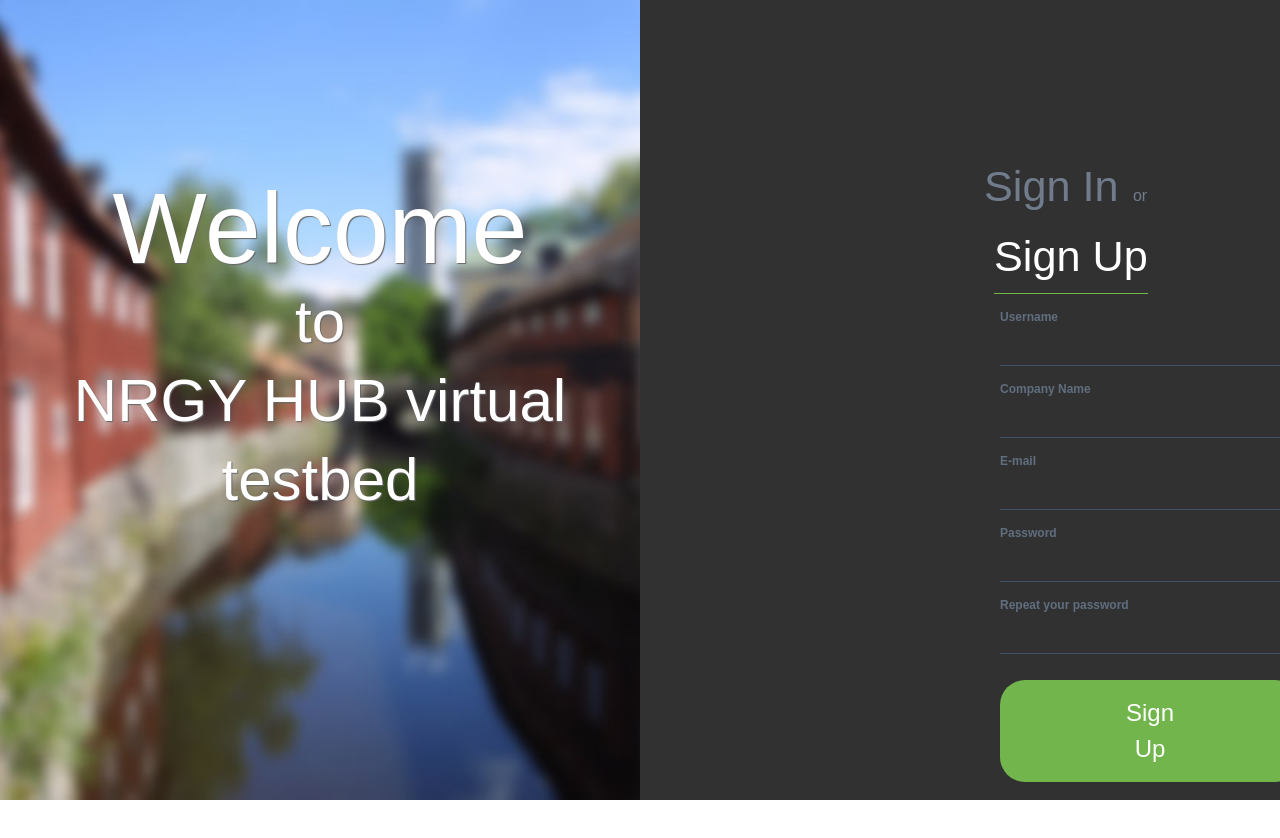
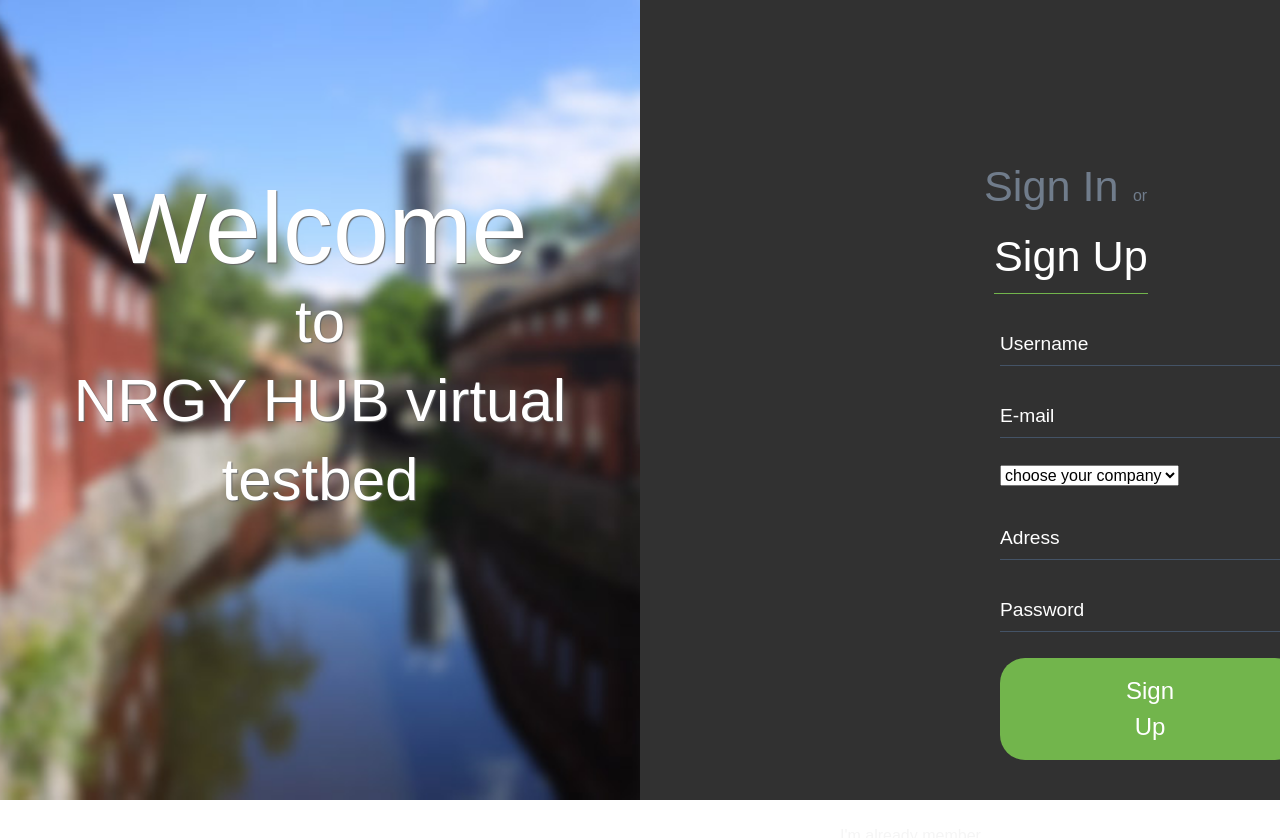
Before and after one commit to nejrabahtic/NRGY-HUB-Virtual-TestBed-FrontEnd, a React (Create React App) app: page /#/ in a window 1280 px wide. Shown: the top 838 px of the page. Built offline with nearby package versions, Linux system fonts and the light colour scheme.

Commit message:
change fields on signup and reg page

```diff
--- a/src/App.css
+++ b/src/App.css
@@ -125,13 +125,13 @@ filter:blur(0px);
   border-bottom: 1px solid rgb(114, 181, 76);
 }
 /*funkar inte- ska stanna uppe(valid som blir fel)*/
-.FormField__Input:valid ~ label{
+/*.FormField__Input:valid ~ label{
   top: -12px;
   left: 0;
   color: #616E7F;
   font-size: 12px;
   font-weight: bold;
-}
+}*/
 /*För att det ska bli grönt när man skrivit in- funkar ej(valid)*/
 /*.FormField__Input:valid{
   border-bottom: 1px solid rgb(114, 181, 76);
--- a/src/pages/SignInForm.js
+++ b/src/pages/SignInForm.js
@@ -8,7 +8,7 @@ class SignInForm extends Component {
     super();
 
     this.state = {
-      name: '',
+      email: '',
       password: ''
     };
 
@@ -18,10 +18,10 @@ class SignInForm extends Component {
   handleChange(e){
     let target = e.target;
     let value = target.value;
-    let name = target.name;
+    let email = target.email;
 
     this.setState({
-      [name]: value
+      [email]: value
     });
   }
 
@@ -37,8 +37,8 @@ class SignInForm extends Component {
             <div className="FormCenter">
               <form className="FormFields" onSubmit={this.handleSubmit}>
                 <div className="FormField">
-                  <input type="text" id="name" className="FormField__Input" name="name" value={this.state.name} onChange={this.handleChange} />
-                  <label className="FormField__Label" htmlFor="email">Username</label>
+                  <input type="email" id="email" className="FormField__Input" name="email" value={this.state.email} onChange={this.handleChange} />
+                  <label className="FormField__Label" htmlFor="email">Email</label>
                 </div>
 
                 <div className="FormField">
--- a/src/pages/SignUpForm.js
+++ b/src/pages/SignUpForm.js
@@ -9,8 +9,9 @@ class SignUpForm extends Component {
 
     this.state = {
       name: '',
-      company: '',
+     // company: '',  /*måste spara värdet på comapny på nått sätt, detta funkar ej */
       email:'',
+      adress:'',
       password: ''
     };
 
@@ -19,7 +20,7 @@ class SignUpForm extends Component {
   }
   handleChange(e){
     let target = e.target;
-    let value = target.value;
+    let value = target.type === 'checkbox' ? target.checked :target.value;
     let name = target.name;
 
     this.setState({
@@ -30,7 +31,7 @@ class SignUpForm extends Component {
   handleSubmit(e){
     e.preventDefault();
 
-    console.log('the form');
+    console.log('the form has save');
     console.log(this.state);
   }
 
@@ -43,20 +44,24 @@ class SignUpForm extends Component {
                 <label className="FormField__Label" htmlFor="name">Username</label>
               </div>
               <div className="FormField">
-                <input type="text" id="company" className="FormField__Input" name="company" value={this.state.company} onChange={this.handleChange} />
-                <label className="FormField__Label" htmlFor="company">Company Name</label>
-              </div>
-              <div className="FormField">
                 <input type="email" id="email" className="FormField__Input" name="email" value={this.state.email} onChange={this.handleChange} />
                 <label className="FormField__Label" htmlFor="email">E-mail</label>
               </div>
               <div className="FormField">
+                <select value={this.state.company} onChange={this.handleChange}>
+                  <option value="choose_company">choose your company</option>
+                  <option value="noCompany">no company</option>
+                  <option value="company1">company1</option>
+                  <option value="company2">company2</option>
+                </select>
+              </div>
+              <div className="FormField"/*Ska vara multiple adress */>
+                <input type="text" id="company" className="FormField__Input" name="adress" value={this.state.adress} onChange={this.handleChange} /*ska vara lista*//>
+                <label className="FormField__Label" htmlFor="adress">Adress</label >
+              </div>
+              <div className="FormField">
                 <input type="password" id="password" className="FormField__Input" name="password" value={this.state.password} onChange={this.handleChange} />
                 <label className="FormField__Label" htmlFor="password">Password</label>
-              </div>
-              <div className="FormField">
-                <input type="password" id="password" className="FormField__Input"name="password" /* value={this.state.password} onChange={this.handleChange} */ />
-                <label className="FormField__Label" htmlFor="password">Repeat your password</label>
               </div>
 
               <div className="FormField">
```
